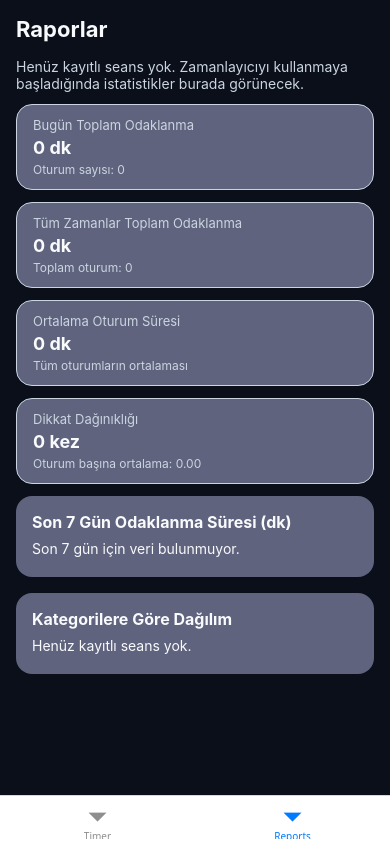
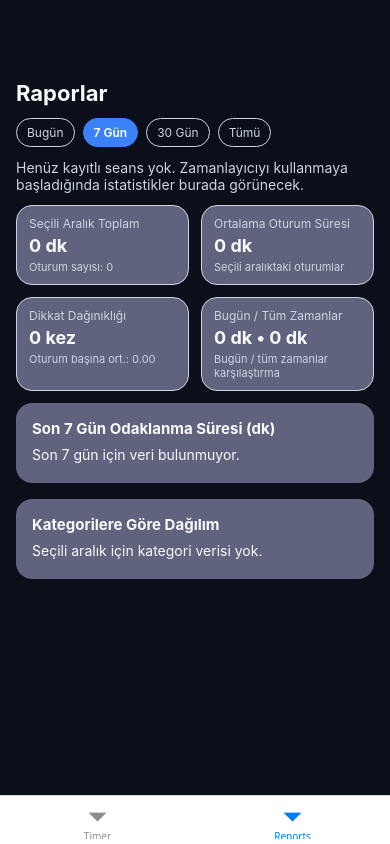
Before and after one commit to coskunburak/mobilodev, a React Native app: screen /Reports in a window 390 px wide. Built offline with nearby package versions, Linux system fonts and the light colour scheme.

Commit message:
rapor sayfası filtreleme (gün/hafta/ay şeklinde) getirildi

```diff
--- a/src/components/StatsCard.js
+++ b/src/components/StatsCard.js
@@ -1,9 +1,9 @@
 import { StyleSheet, Text, View } from "react-native";
 import colors from "../theme/colors";
 
-export default function StatsCard({ title, value, subtitle }) {
+export default function StatsCard({ title, value, subtitle, style }) {
   return (
-    <View style={styles.card}>
+    <View style={[styles.card, style]}>
       <Text style={styles.title}>{title}</Text>
       <Text style={styles.value}>{value}</Text>
       {subtitle ? <Text style={styles.subtitle}>{subtitle}</Text> : null}
@@ -15,14 +15,13 @@ const styles = StyleSheet.create({
   card: {
     backgroundColor: colors.card,
     borderRadius: 16,
-    paddingVertical: 12,
-    paddingHorizontal: 16,
-    marginBottom: 12,
+    paddingVertical: 10,
+    paddingHorizontal: 12,
     borderWidth: 1,
     borderColor: colors.muted,
   },
   title: {
-    fontSize: 13,
+    fontSize: 12,
     color: colors.muted,
     marginBottom: 4,
   },
@@ -33,7 +32,7 @@ const styles = StyleSheet.create({
   },
   subtitle: {
     marginTop: 4,
-    fontSize: 12,
+    fontSize: 11,
     color: colors.muted,
   },
 });
--- a/src/screens/ReportsScreen.js
+++ b/src/screens/ReportsScreen.js
@@ -1,20 +1,82 @@
-// src/screens/ReportsScreen.js
-import { useMemo } from "react";
-import { Dimensions, ScrollView, StyleSheet, Text, View } from "react-native";
+import { useMemo, useState } from "react";
+import {
+  Dimensions,
+  Pressable,
+  ScrollView,
+  StyleSheet,
+  Text,
+  View,
+} from "react-native";
 import { BarChart, PieChart } from "react-native-chart-kit";
 import StatsCard from "../components/StatsCard";
 import { useSessions } from "../context/SessionProvider";
 import colors from "../theme/colors";
-import { getLastNDaysLabels, isSameDay } from "../utils/dateUtils";
+import { isSameDay } from "../utils/dateUtils";
 
 const SCREEN_WIDTH = Dimensions.get("window").width;
 const MS_PER_DAY = 1000 * 60 * 60 * 24;
 
+const RANGE_OPTIONS = [
+  { key: "today", label: "Bugün" },
+  { key: "7d", label: "7 Gün" },
+  { key: "30d", label: "30 Gün" },
+  { key: "all", label: "Tümü" },
+];
+
 export default function ReportsScreen() {
   const { sessions } = useSessions();
+  const [range, setRange] = useState("7d");
+
+  // ------------------ FİLTRELENMİŞ SEANSLAR ------------------
+  const filteredSessions = useMemo(() => {
+    if (range === "all") return sessions;
+
+    const today = new Date();
+    const todayStart = new Date(today);
+    todayStart.setHours(0, 0, 0, 0);
+
+    if (range === "today") {
+      return sessions.filter((s) => isSameDay(s.startedAt, today));
+    }
+
+    const days = range === "7d" ? 7 : 30;
+    const from = new Date(todayStart.getTime() - (days - 1) * MS_PER_DAY);
+
+    return sessions.filter((s) => {
+      const d = new Date(s.startedAt);
+      const dayStart = new Date(d);
+      dayStart.setHours(0, 0, 0, 0);
+      return dayStart >= from && dayStart <= todayStart;
+    });
+  }, [sessions, range]);
+
   const hasSessions = sessions.length > 0;
+  const hasFilteredSessions = filteredSessions.length > 0;
 
-  // ---------- TEMEL METRİKLER ----------
+  // ------------------ ÖZET METRİKLER ------------------
+  const totalSec = useMemo(
+    () => filteredSessions.reduce((sum, s) => sum + s.actualDurationSec, 0),
+    [filteredSessions]
+  );
+
+  const sessionCount = filteredSessions.length;
+
+  const averageSessionSec = useMemo(() => {
+    if (sessionCount === 0) return 0;
+    return totalSec / sessionCount;
+  }, [totalSec, sessionCount]);
+
+  const totalDistractions = useMemo(
+    () => filteredSessions.reduce((sum, s) => sum + (s.distractionCount || 0), 0),
+    [filteredSessions]
+  );
+
+  const averageDistractionPerSession = useMemo(() => {
+    if (sessionCount === 0) return 0;
+    return totalDistractions / sessionCount;
+  }, [totalDistractions, sessionCount]);
+
+  // Bugün & tüm zamanlar (karşılaştırma kartı için)
   const todayTotalSec = useMemo(() => {
     const today = new Date();
     return sessions
@@ -22,75 +84,79 @@ export default function ReportsScreen() {
       .reduce((sum, s) => sum + s.actualDurationSec, 0);
   }, [sessions]);
 
-  const todaySessionCount = useMemo(() => {
-    const today = new Date();
-    return sessions.filter((s) => isSameDay(s.startedAt, today)).length;
-  }, [sessions]);
-
   const allTimeTotalSec = useMemo(
     () => sessions.reduce((sum, s) => sum + s.actualDurationSec, 0),
     [sessions]
   );
 
-  const totalDistractions = useMemo(
-    () => sessions.reduce((sum, s) => sum + (s.distractionCount || 0), 0),
-    [sessions]
-  );
+  // ------------------ DİNAMİK GÜN SAYISI (GRAFİK) ------------------
+  // 30 Gün filtresinde 30 günlük grafik, diğerlerinde 7 günlük.
+  const chartDays = useMemo(() => {
+    if (range === "30d") return 30;
+    return 7;
+  }, [range]);
 
-  const averageSessionSec = useMemo(() => {
-    if (sessions.length === 0) return 0;
-    return allTimeTotalSec / sessions.length;
-  }, [allTimeTotalSec, sessions.length]);
+  // Etiket + değer: seçilen gün sayısına göre son N günü üret
+  const { chartLabels, chartValues } = useMemo(() => {
+    const today = new Date();
+    today.setHours(0, 0, 0, 0); // bugünün 00:00'ı
 
-  const averageDistractionPerSession = useMemo(() => {
-    if (sessions.length === 0) return 0;
-    return totalDistractions / sessions.length;
-  }, [totalDistractions, sessions.length]);
+    const labels = new Array(chartDays).fill("");
+    const values = new Array(chartDays).fill(0); // dakika cinsinden
 
-  // ---------- SON 7 GÜN BAR CHART ----------
-  const last7Labels = getLastNDaysLabels(7);
+    // index: 0..chartDays-1
+    // 0 → en eski gün, chartDays-1 → bugün
+    for (let index = 0; index < chartDays; index++) {
+      const offset = chartDays - 1 - index; // bugün - offset
+      const day = new Date(today.getTime() - offset * MS_PER_DAY);
 
-  const last7Values = useMemo(() => {
-    const today = new Date();
-    const todayStart = new Date(today);
-    todayStart.setHours(0, 0, 0, 0);
+      const dayStart = new Date(day);
+      dayStart.setHours(0, 0, 0, 0);
+      const dayEnd = new Date(day);
+      dayEnd.setHours(23, 59, 59, 999);
 
-    const arr = new Array(7).fill(0); // dk
+      const dNum = day.getDate();
+      const mNum = day.getMonth() + 1;
 
+      // 30/\n11 formatı → slash + alt satırda ay
+      labels[index] = `${dNum}/\n${mNum}`;
+
+      // o güne ait tüm seansların süresini topla
       sessions.forEach((s) => {
-      const d = new Date(s.startedAt);
-      const dayStart = new Date(d);
-      dayStart.setHours(0, 0, 0, 0);
-
-      const diffDays = Math.floor((todayStart - dayStart) / MS_PER_DAY);
-      if (diffDays >= 0 && diffDays < 7) {
-        const index = 6 - diffDays; // labels ile hizalama
-        arr[index] += s.actualDurationSec / 60; // dakika
+        const ts = new Date(s.startedAt);
+        if (ts >= dayStart && ts <= dayEnd) {
+          values[index] += s.actualDurationSec / 60; // dk
         }
       });
-    return arr;
-  }, [sessions]);
+    }
 
-  const hasWeeklyData = last7Values.some((v) => v > 0);
+    return { chartLabels: labels, chartValues: values };
+  }, [sessions, chartDays]);
 
-  // ---------- KATEGORİ PIE CHART ----------
+  const hasWeeklyData = chartValues.some((v) => v > 0);
+
+  // 30 günlük grafikte sıkışmayı azaltmak için genişliği dinamik yapalım
+  const chartWidth = Math.max(SCREEN_WIDTH - 32, chartDays * 28);
+
+
+  // ------------------ KATEGORİ PASTA GRAFİĞİ ------------------
   const categoryData = useMemo(() => {
     const map = {};
-    sessions.forEach((s) => {
+    filteredSessions.forEach((s) => {
       if (!map[s.category]) map[s.category] = 0;
-      map[s.category] += s.actualDurationSec / 60; // dk
+      map[s.category] += s.actualDurationSec / 60;
     });
 
     return Object.entries(map).map(([name, value], idx) => ({
       name,
-      population: value, // dk
+      population: value,
       color: getPieColor(idx),
       legendFontColor: "#f8fafc",
       legendFontSize: 12,
     }));
-  }, [sessions]);
+  }, [filteredSessions]);
 
-  // ---------- FORMAT HELPERS ----------
+  // ------------------ FORMAT HELPERS ------------------
   const formatMinutes = (sec) => `${Math.round(sec / 60)} dk`;
   const formatMinutesWithHours = (sec) => {
     const totalMin = Math.round(sec / 60);
@@ -100,11 +166,31 @@ export default function ReportsScreen() {
     return `${h} sa ${m} dk`;
   };
 
+  // ------------------ UI ------------------
   return (
     <ScrollView style={styles.container}>
       <Text style={styles.title}>Raporlar</Text>
 
-      {/* Eğer hiç oturum yoksa kısa bilgi */}
+      {/* Range selector */}
+      <View style={styles.rangeRow}>
+        {RANGE_OPTIONS.map((opt) => {
+          const active = opt.key === range;
+          return (
+            <Pressable
+              key={opt.key}
+              onPress={() => setRange(opt.key)}
+              style={[styles.rangeChip, active && styles.rangeChipActive]}
+            >
+              <Text
+                style={[styles.rangeText, active && styles.rangeTextActive]}
+              >
+                {opt.label}
+              </Text>
+            </Pressable>
+          );
+        })}
+      </View>
+
       {!hasSessions && (
         <Text style={styles.emptyText}>
           Henüz kayıtlı seans yok. Zamanlayıcıyı kullanmaya başladığında
@@ -112,41 +198,59 @@ export default function ReportsScreen() {
         </Text>
       )}
 
-      {/* ÖZET KARTLAR */}
+      {/* Özet grid (4 kart, 2x2) */}
+      <View style={styles.summaryGrid}>
         <StatsCard
-        title="Bugün Toplam Odaklanma"
-        value={formatMinutesWithHours(todayTotalSec)}
-        subtitle={`Oturum sayısı: ${todaySessionCount}`}
-      />
-      <StatsCard
-        title="Tüm Zamanlar Toplam Odaklanma"
-        value={formatMinutesWithHours(allTimeTotalSec)}
-        subtitle={`Toplam oturum: ${sessions.length}`}
+          title="Seçili Aralık Toplam"
+          value={formatMinutesWithHours(totalSec)}
+          subtitle={`Oturum sayısı: ${sessionCount}`}
+          style={styles.summaryItem}
         />
         <StatsCard
           title="Ortalama Oturum Süresi"
           value={formatMinutes(averageSessionSec)}
-        subtitle="Tüm oturumların ortalaması"
+          subtitle="Seçili aralıktaki oturumlar"
+          style={styles.summaryItem}
         />
+      </View>
+      <View style={styles.summaryGrid}>
         <StatsCard
           title="Dikkat Dağınıklığı"
           value={`${totalDistractions} kez`}
-        subtitle={`Oturum başına ortalama: ${averageDistractionPerSession.toFixed(
+          subtitle={`Oturum başına ort.: ${averageDistractionPerSession.toFixed(
             2
           )}`}
+          style={styles.summaryItem}
         />
+        <StatsCard
+          title="Bugün / Tüm Zamanlar"
+          value={`${formatMinutes(todayTotalSec)} • ${formatMinutesWithHours(
+            allTimeTotalSec
+          )}`}
+          subtitle="Bugün / tüm zamanlar karşılaştırma"
+          style={styles.summaryItem}
+        />
+      </View>
 
-      {/* SON 7 GÜN GRAFİĞİ */}
+      {/* Son N gün grafiği */}
       <View style={styles.card}>
-        <Text style={styles.cardTitle}>Son 7 Gün Odaklanma Süresi (dk)</Text>
+        <Text style={styles.cardTitle}>
+          Son {chartDays} Gün Odaklanma Süresi (dk)
+        </Text>
         {hasWeeklyData ? (
+          <ScrollView
+            horizontal
+            showsHorizontalScrollIndicator={false}
+            contentContainerStyle={{ paddingRight: 16 }}
+          >
             <BarChart
               data={{
-              labels: last7Labels,
-              datasets: [{ data: last7Values }],
+                labels: chartLabels,
+                datasets: [{ data: chartValues }],
               }}
-            width={SCREEN_WIDTH - 32}
-            height={220}
+              width={chartWidth}
+              height={180}
+              fromZero
               chartConfig={{
                 backgroundColor: colors.card,
                 backgroundGradientFrom: colors.card,
@@ -161,15 +265,18 @@ export default function ReportsScreen() {
               }}
               style={{ borderRadius: 16 }}
             />
+          </ScrollView>
         ) : (
-          <Text style={styles.cardText}>Son 7 gün için veri bulunmuyor.</Text>
+          <Text style={styles.cardText}>
+            Son {chartDays} gün için veri bulunmuyor.
+          </Text>
         )}
       </View>
 
-      {/* KATEGORİ PASTA GRAFİĞİ */}
+      {/* Kategori dağılımı */}
       <View style={styles.card}>
         <Text style={styles.cardTitle}>Kategorilere Göre Dağılım</Text>
-        {categoryData.length > 0 ? (
+        {hasFilteredSessions && categoryData.length > 0 ? (
           <PieChart
             data={categoryData}
             width={SCREEN_WIDTH - 32}
@@ -187,7 +294,9 @@ export default function ReportsScreen() {
             }}
           />
         ) : (
-          <Text style={styles.cardText}>Henüz kayıtlı seans yok.</Text>
+          <Text style={styles.cardText}>
+            Seçili aralık için kategori verisi yok.
+          </Text>
         )}
       </View>
     </ScrollView>
@@ -209,11 +318,44 @@ const styles = StyleSheet.create({
     fontSize: 22,
     fontWeight: "bold",
     color: colors.text,
-    marginBottom: 16,
+    marginBottom: 12,
+    marginTop: 64
   },
   emptyText: {
     color: colors.muted,
     marginBottom: 12,
+  },
+  rangeRow: {
+    flexDirection: "row",
+    marginBottom: 12,
+    gap: 8,
+  },
+  rangeChip: {
+    paddingHorizontal: 10,
+    paddingVertical: 6,
+    borderRadius: 999,
+    borderWidth: 1,
+    borderColor: colors.muted,
+  },
+  rangeChipActive: {
+    backgroundColor: colors.primary,
+    borderColor: colors.primary,
+  },
+  rangeText: {
+    fontSize: 12,
+    color: colors.muted,
+  },
+  rangeTextActive: {
+    color: "#ffffff",
+    fontWeight: "600",
+  },
+  summaryGrid: {
+    flexDirection: "row",
+    gap: 12,
+    marginBottom: 12,
+  },
+  summaryItem: {
+    flex: 1,
   },
   card: {
     backgroundColor: colors.card,
@@ -222,7 +364,7 @@ const styles = StyleSheet.create({
     marginBottom: 16,
   },
   cardTitle: {
-    fontSize: 16,
+    fontSize: 15,
     fontWeight: "bold",
     color: colors.text,
     marginBottom: 8,
```
Lines whose indentation alone changed are shown as unchanged.
